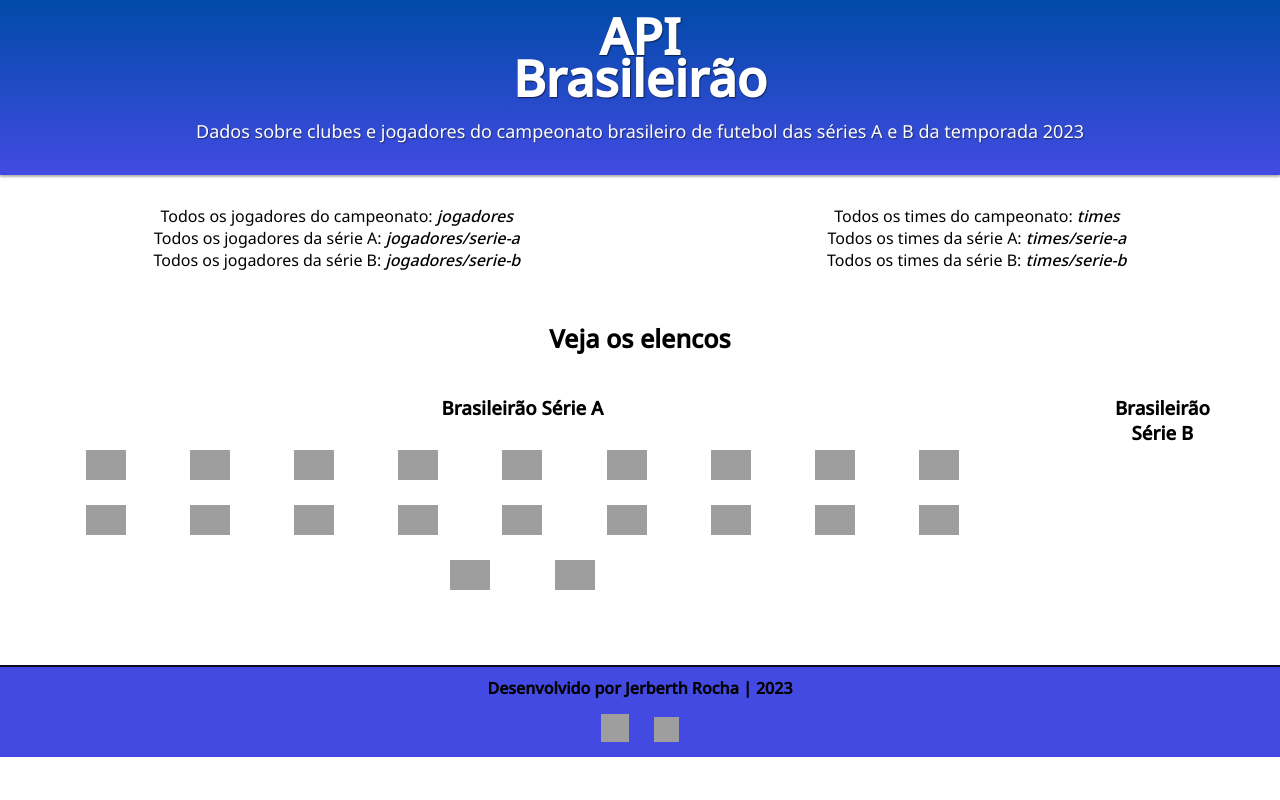
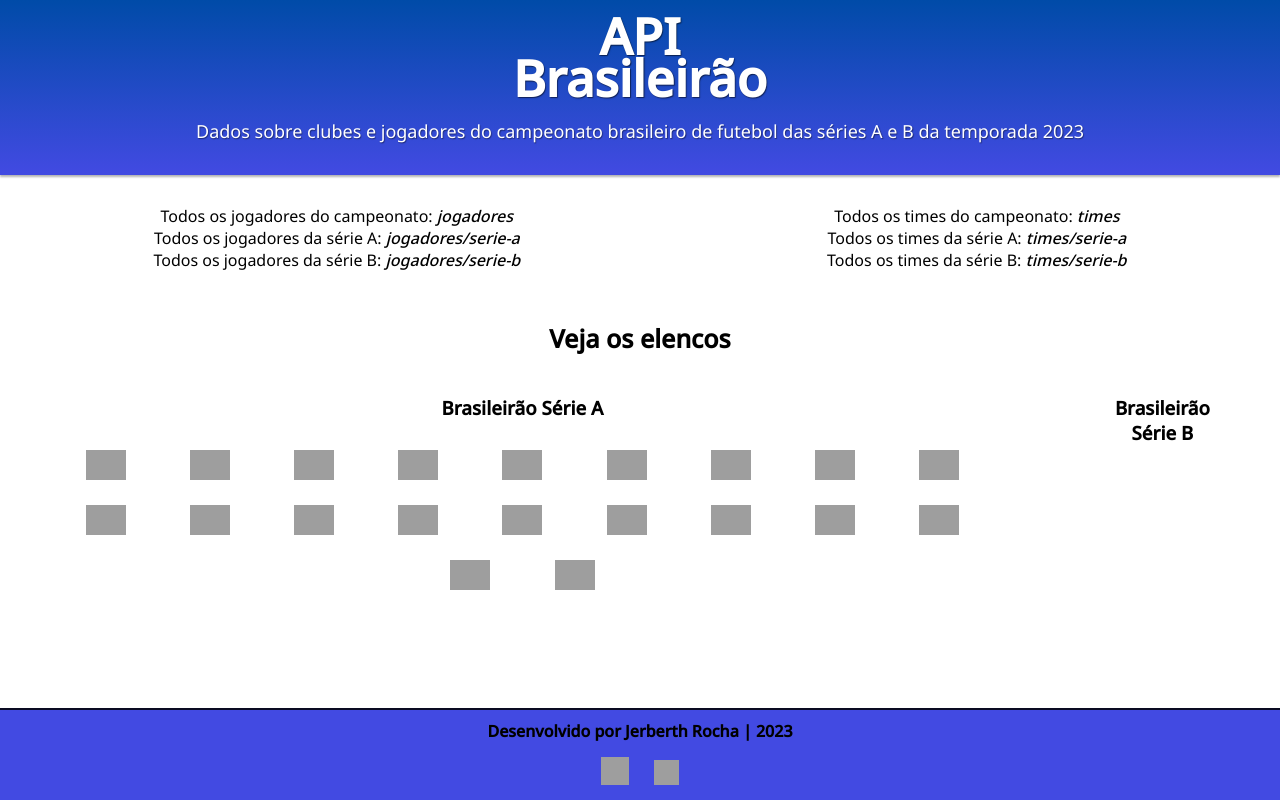
Before and after one commit to JerberthRocha/api-campeonato-brasileiro, a Django app: template campeonato_brasileiro/jogadores/templates/jogadores/pages/index.html in a window 1280 px wide. Run offline with Django 4.2, Linux system fonts and the light colour scheme; the template is opened without the code that fills it: values that come from a table or form of the project are taken from there, others are empty; data comes from the database, SQL or seed files in the repository; grey boxes are pictures that could not be loaded.

Commit message:
Editando main
Editando o tamanho do main

```diff
--- a/campeonato_brasileiro/templates/static/css/style.css
+++ b/campeonato_brasileiro/templates/static/css/style.css
@@ -49,11 +49,19 @@
 
  /* ############### CORPO ############### */
 
+/*  main {
+    min-width: 300px;
+    max-width: 1300px;
+    margin: auto;
+    padding-bottom: 50px;
+ }   */
+
  main {
     min-width: 300px;
     max-width: 1300px;
     margin: auto;
     padding-bottom: 50px;
+    height: calc(100vh - 317px);
  }
 
 main ul {
```
